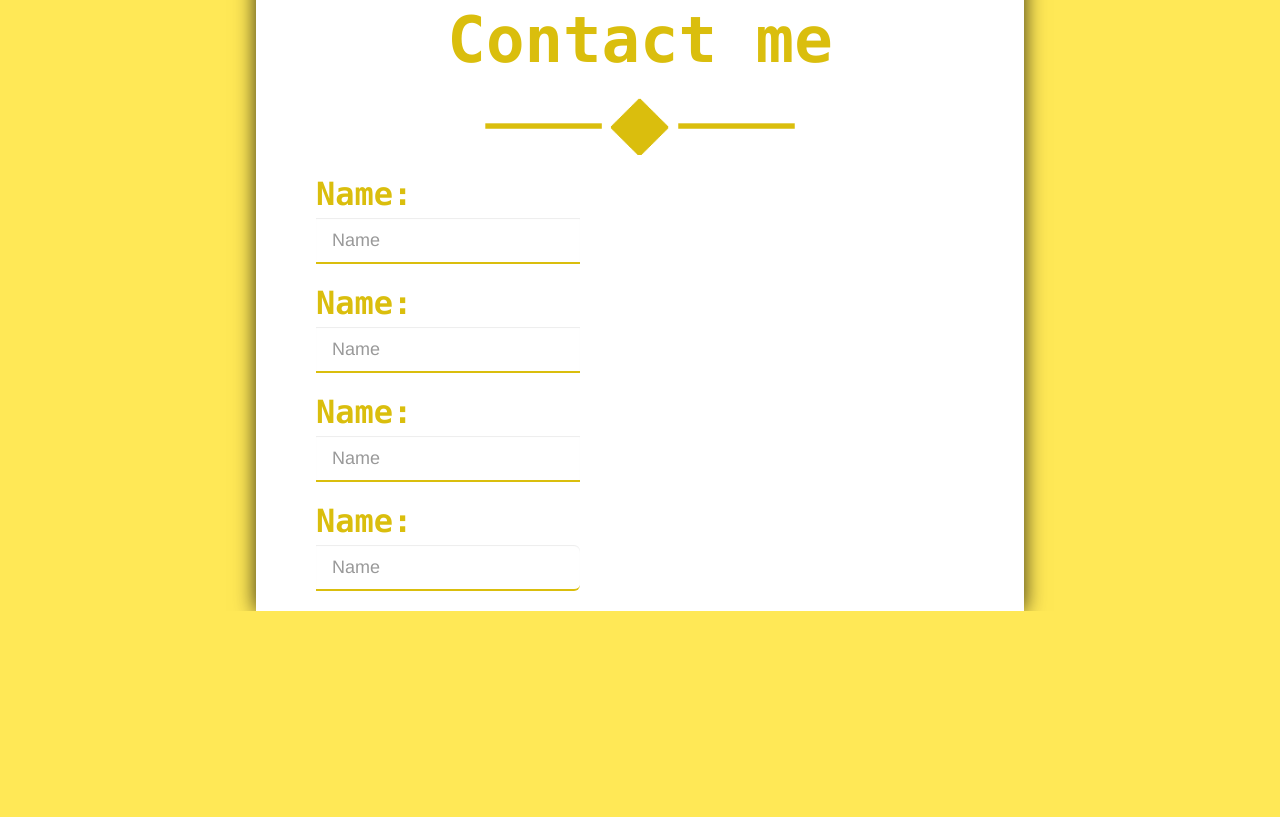
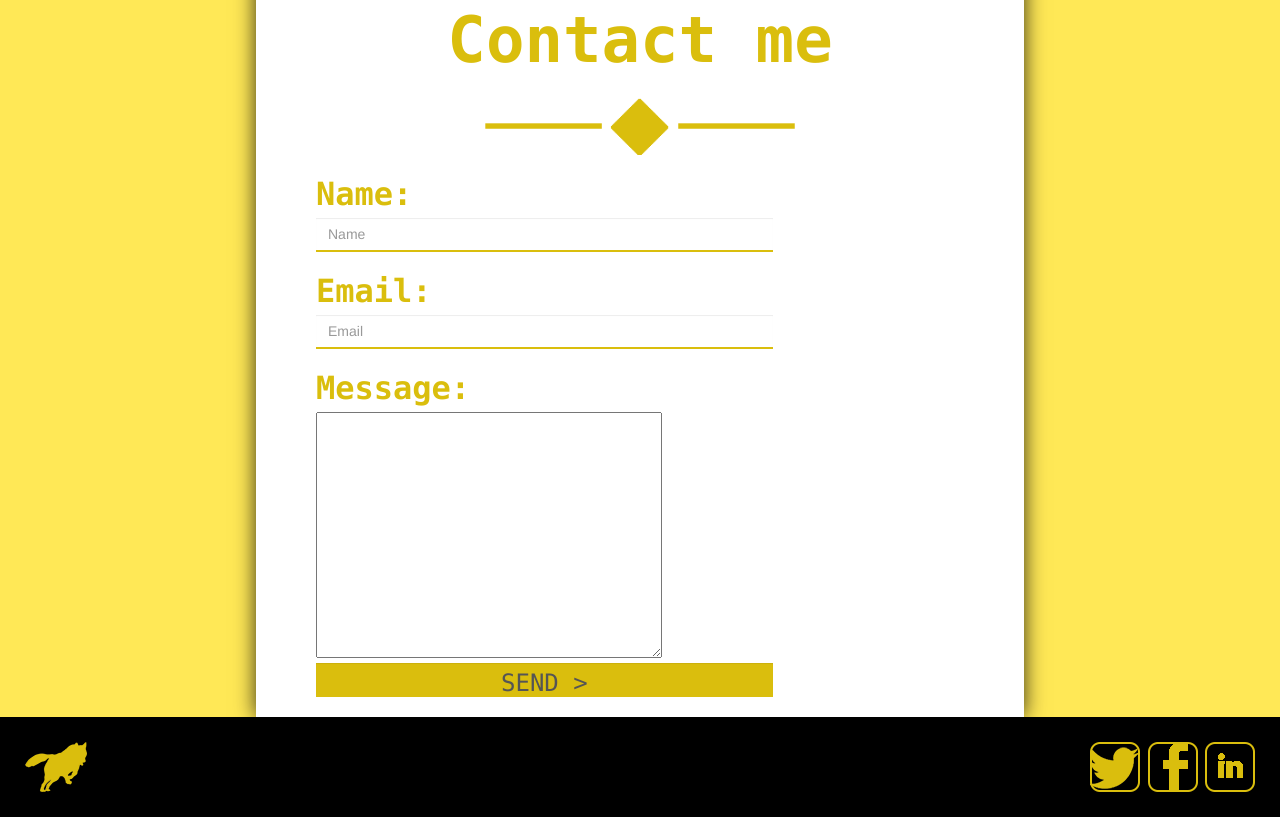
Before and after one commit to GabrielSgu/portfolio, a plain HTML site: page index.html in a window 1280 px wide. Shown: the part 1027-1844 px from the top of the page. Before the commit the page ends 1638 px from the top, so only its background shows below. Drawn offline with Linux system fonts and the light colour scheme.

Commit message:
final changes

```diff
--- a/css/main.scss
+++ b/css/main.scss
@@ -76,7 +76,7 @@ body {
 
     &#input-fields {
 
-	flex-flow: row wrap;
+	flex-flow: row  wrap;
 	padding: 0px 40px 0 40px;
 
 	.form-control{
@@ -100,10 +100,34 @@ body {
 	flex-flow: row wrap;
 	padding: 20px;
     }
+
+    &#footer{
+	flex-flow: row;
+	justify-content: space-between;
+	background-color:black;
+	height: 100px;
+	padding: 25px;
+    }
+
+    &#social-media{
+	width: 165px;
+	flex-flow: row;
+	align-self: flex-end;
+	justify-content: space-between;
+    }
+
 }
 
 
 //#GENERAL USE
+
+
+#send-button{
+    font:24px $big-dog-font;
+    border-radius: 0%;
+    background-color: $bronze;
+    margin-top: 20px;
+}
 
 .portfolio-thumbnail{
     height: 150px;
--- a/index.html
+++ b/index.html
@@ -34,29 +34,40 @@
         <img src="./img/separator-800x64.png"/>
 
 	<div class="container-custom" id="input-fields">
-	  <form class="input-group input-group-lg">
+	  <form class="input-group input-group-md">
 	    <h2>Name:</h2>
 	    <input class="form-control" type="text"
 		   name="name" placeholder="Name">
             </input>
-	    <h2>Name:</h2>
-	    <input class="form-control" type="text"
-		   name="name" placeholder="Name">
+	    <h2>Email:</h2>
+	    <input class="form-control" type="email"
+		   name="email" placeholder="Email">
             </input>
-	    <h2>Name:</h2>
-	    <input class="form-control" type="text"
-		   name="name" placeholder="Name">
-            </input>
-	    <h2>Name:</h2>
-	    <input class="form-control" type="text"
-		   name="name" placeholder="Name">
-            </input>
+	    <h2>Message:</h2>
+	    <textarea cols="40" rows="12">
+	    </textarea>
+	    <button id="send-button" class="form-control" type="button">SEND ></button>
 	  </form>
 	</div>
 
       </div>
-      <script src="js/vendor/jquery-1.11.2.min.js"></script>
-      <script src="bootstrap/dist/js/bootstrap.min.js"></script>
-      <script src="js/main.js"></script>
+
+
+    </div>
+
+    <footer class="container-custom" id="footer">
+      <div class="container-custom">
+	<img src="./img/wolfmark.png"/>
+      </div>
+      <div class="container-custom" id="social-media">
+	<img src="./img/twitter-logo.png"/>
+	<img src="./img/facebook-logo.png"/>
+	<img src="./img/linkedin-logo.png"/>
+      </div>
+    </footer>
+
+    <script src="js/vendor/jquery-1.11.2.min.js"></script>
+    <script src="bootstrap/dist/js/bootstrap.min.js"></script>
+    <script src="js/main.js"></script>
   </body>
 </html>
```
Also changed, not shown: css/main.css, img/facebook-logo.png (added), img/linkedin-logo.png (added), img/twitter-logo.png (added), img/wolfmark.png (added).
